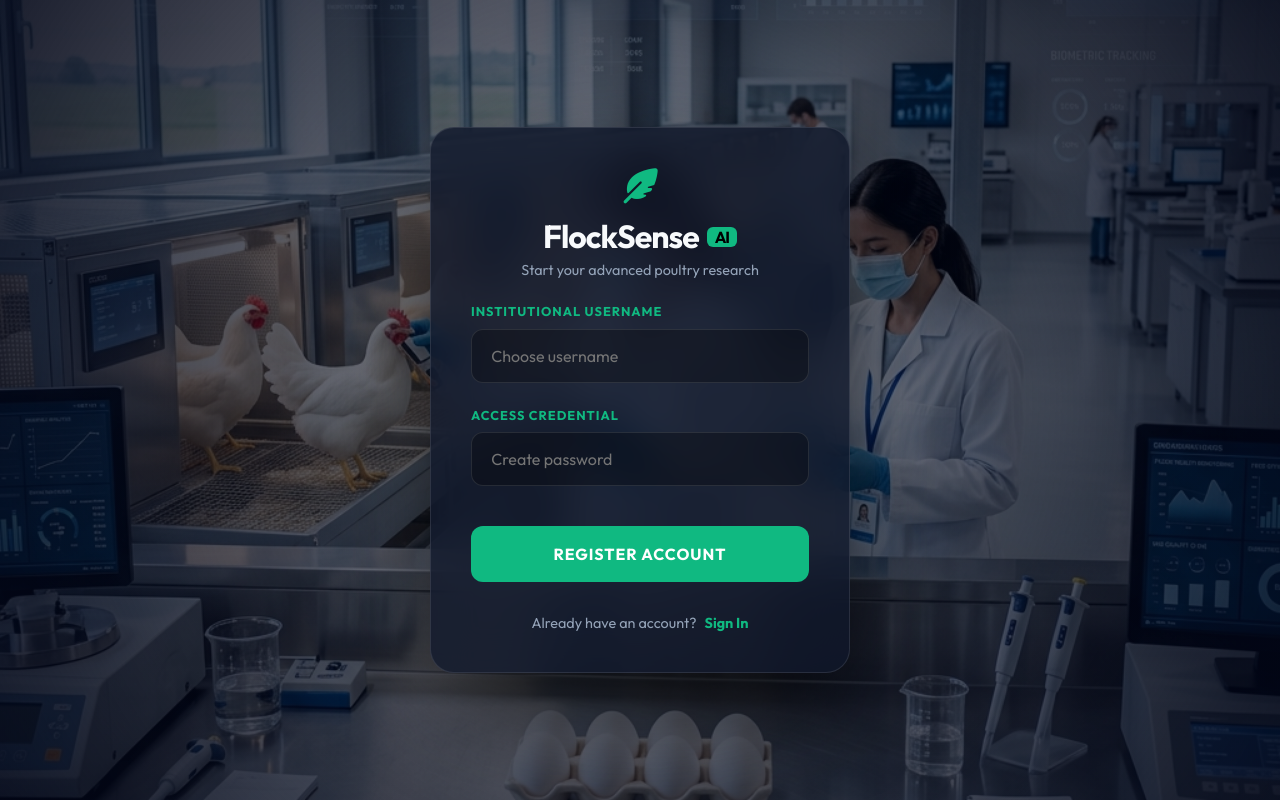
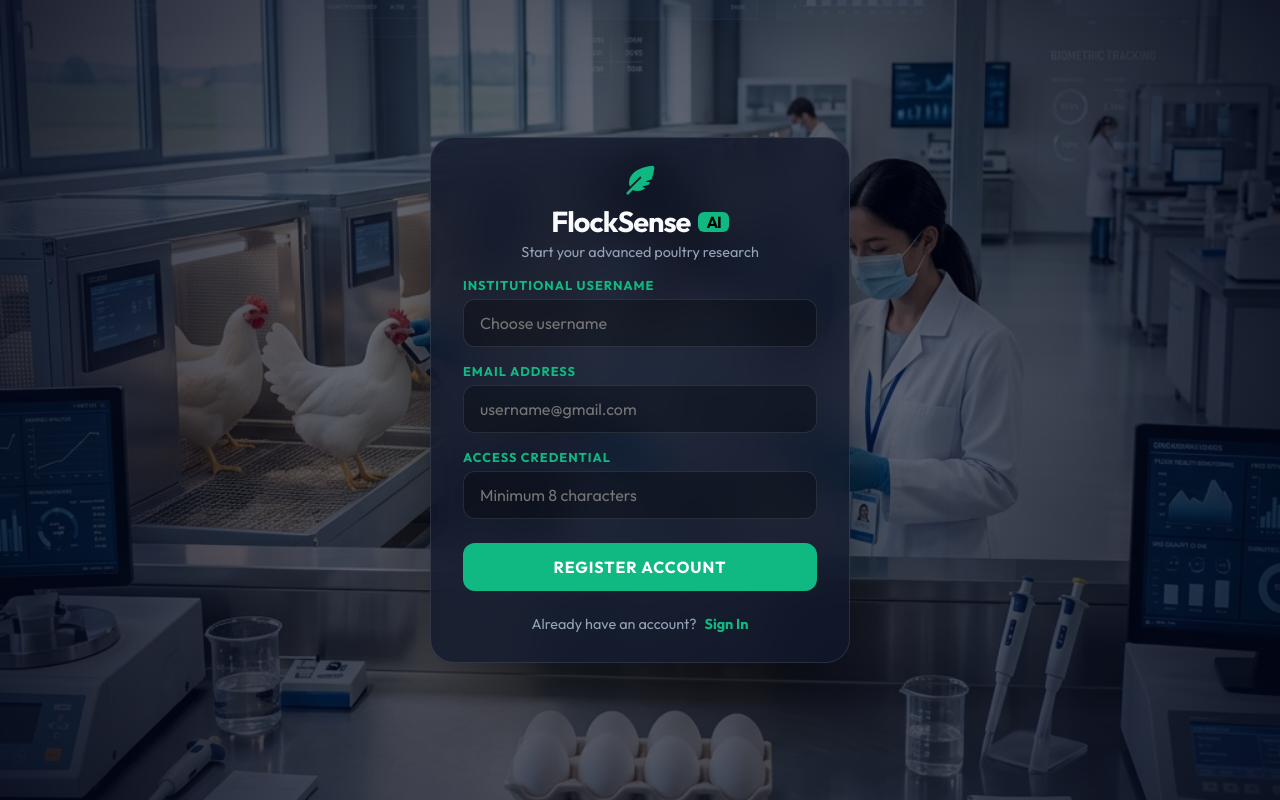
Before and after one commit to MuhammadAmanMajeed/PoultryPredict-AI, a Flask app: page /register in a window 1280 px wide. Run offline with Flask 3, Linux system fonts and the light colour scheme.

Commit message:
Enhance auth flow: add email field, password validation, and compact UI

```diff
--- a/app.py
+++ b/app.py
@@ -71,8 +71,12 @@ def init_db():
             id INTEGER PRIMARY KEY AUTOINCREMENT, timestamp DATETIME, type TEXT, message TEXT, user_id INTEGER, is_read INTEGER DEFAULT 0
         )''')
         conn.execute('''CREATE TABLE IF NOT EXISTS users (
-            id INTEGER PRIMARY KEY AUTOINCREMENT, username TEXT UNIQUE NOT NULL, password_hash TEXT NOT NULL, role TEXT DEFAULT 'farmer'
+            id INTEGER PRIMARY KEY AUTOINCREMENT, username TEXT UNIQUE NOT NULL, email TEXT UNIQUE, password_hash TEXT NOT NULL, role TEXT DEFAULT 'farmer'
         )''')
+        try:
+            conn.execute('ALTER TABLE users ADD COLUMN email TEXT UNIQUE')
+        except sqlite3.OperationalError:
+            pass
         conn.commit()
         conn.close()
     except Exception as e:
@@ -323,7 +327,8 @@ def login():
         password = request.form.get('password')
         try:
             db = get_db_connection()
-            user = db.execute('SELECT * FROM users WHERE username = ?', (username,)).fetchone()
+            # Allow login via username or email
+            user = db.execute('SELECT * FROM users WHERE username = ? OR email = ?', (username, username)).fetchone()
             db.close()
 
             if user and check_password_hash(user['password_hash'], password):
@@ -332,21 +337,38 @@ def login():
             else:
                 return render_template('login.html', error='Invalid credentials. Account does not exist or password is wrong.')
         except Exception as e:
-            return render_template('login.html', error='Database Error')
-        return render_template('login.html', error='Invalid credentials')
+            return render_template('login.html', error=f'Database Error: {str(e)}')
     return render_template('login.html')
 
 @app.route('/register', methods=['GET', 'POST'])
 def register():
     if request.method == 'POST':
+        username = request.form.get('username', '').strip()
+        email = request.form.get('email', '').strip()
+        password = request.form.get('password', '')
+
+        if not username or not email or not password:
+            return render_template('register.html', error='All fields are required.')
+
+        if len(password) < 8:
+            return render_template('register.html', error='Password must be at least 8 characters long.')
+
         db = get_db_connection()
         try:
-            db.execute('INSERT INTO users (username, password_hash) VALUES (?, ?)',
-                       (request.form.get('username'), generate_password_hash(request.form.get('password'))))
+            # Check if username or email already exists
+            existing_user = db.execute('SELECT * FROM users WHERE username = ? OR email = ?', (username, email)).fetchone()
+            if existing_user:
+                if existing_user['username'] == username:
+                    return render_template('register.html', error='Username already exists.')
+                else:
+                    return render_template('register.html', error='Email address already registered.')
+
+            db.execute('INSERT INTO users (username, email, password_hash) VALUES (?, ?, ?)',
+                       (username, email, generate_password_hash(password)))
             db.commit()
             return redirect(url_for('login'))
-        except sqlite3.IntegrityError:
-            return render_template('register.html', error='Username exists')
+        except Exception as e:
+            return render_template('register.html', error=f'Database Error: {str(e)}')
         finally:
             db.close()
     return render_template('register.html')
@@ -925,4 +947,4 @@ def retrain_model():
 
 if __name__ == '__main__':
     load_model()
-    app.run(debug=True, host='0.0.0.0', port=5000)
+    app.run(debug=True, host='0.0.0.0', port=5050)
--- a/templates/register.html
+++ b/templates/register.html
@@ -43,7 +43,7 @@
             backdrop-filter: blur(20px);
             border: 1px solid var(--glass-border);
             border-radius: 24px;
-            padding: 2.5rem;
+            padding: 1.8rem 2rem;
             width: 100%;
             max-width: 420px;
             box-shadow: 0 40px 100px -20px rgba(0, 0, 0, 0.8);
@@ -56,33 +56,33 @@
             to { opacity: 1; transform: translateY(0); }
         }
 
-        .logo-area { text-align: center; margin-bottom: 1.5rem; }
-        .logo-area i { font-size: 2.2rem; color: var(--primary); margin-bottom: 0.8rem; }
-        .logo-area h1 { font-size: 2rem; font-weight: 800; letter-spacing: -1px; margin-bottom: 0.3rem; }
+        .logo-area { text-align: center; margin-bottom: 1rem; }
+        .logo-area i { font-size: 1.8rem; color: var(--primary); margin-bottom: 0.5rem; }
+        .logo-area h1 { font-size: 1.8rem; font-weight: 800; letter-spacing: -1px; margin-bottom: 0.2rem; }
         .logo-area p { color: var(--text-muted); font-size: 0.9rem; }
 
 
-        .input-group { margin-bottom: 1.5rem; }
+        .input-group { margin-bottom: 1rem; }
         .input-group label {
             display: block; font-size: 0.8rem; font-weight: 700; color: var(--primary);
-            text-transform: uppercase; letter-spacing: 1px; margin-bottom: 0.6rem;
+            text-transform: uppercase; letter-spacing: 1px; margin-bottom: 0.4rem;
         }
         .input-field {
             width: 100%; background: rgba(0,0,0,0.3); border: 1px solid var(--glass-border);
-            color: white; padding: 1rem 1.2rem; border-radius: 12px; font-size: 1rem;
+            color: white; padding: 0.8rem 1rem; border-radius: 12px; font-size: 1rem;
             transition: all 0.3s ease;
         }
         .input-field:focus { outline: none; border-color: var(--primary); background: rgba(0,0,0,0.5); }
 
         .btn {
-            background: var(--primary); color: #fff; font-weight: 800; padding: 1.1rem;
+            background: var(--primary); color: #fff; font-weight: 800; padding: 0.9rem;
             border: none; border-radius: 12px; cursor: pointer; width: 100%;
             font-size: 1rem; text-transform: uppercase; letter-spacing: 1px;
-            transition: all 0.3s ease; margin-top: 1rem;
+            transition: all 0.3s ease; margin-top: 0.5rem;
         }
         .btn:hover { background: var(--primary-hover); transform: translateY(-2px); box-shadow: 0 15px 30px -10px rgba(16, 185, 129, 0.4); }
 
-        .footer-links { margin-top: 2rem; text-align: center; font-size: 0.9rem; color: var(--text-muted); }
+        .footer-links { margin-top: 1.5rem; text-align: center; font-size: 0.9rem; color: var(--text-muted); }
         .footer-links a { color: var(--primary); text-decoration: none; font-weight: 700; margin-left: 5px; }
 
         .error-toast {
@@ -111,8 +111,12 @@
                 <input type="text" name="username" class="input-field" placeholder="Choose username" required autocomplete="off">
             </div>
             <div class="input-group">
+                <label>Email Address</label>
+                <input type="email" name="email" class="input-field" placeholder="username@gmail.com" required autocomplete="off">
+            </div>
+            <div class="input-group">
                 <label>Access Credential</label>
-                <input type="password" name="password" class="input-field" placeholder="Create password" required minlength="6" autocomplete="new-password">
+                <input type="password" name="password" class="input-field" placeholder="Minimum 8 characters" required minlength="8" autocomplete="new-password">
             </div>
             <button type="submit" class="btn">Register Account</button>
         </form>
```
Also changed, not shown: templates/login.html (+12 -12 lines), history.db.
